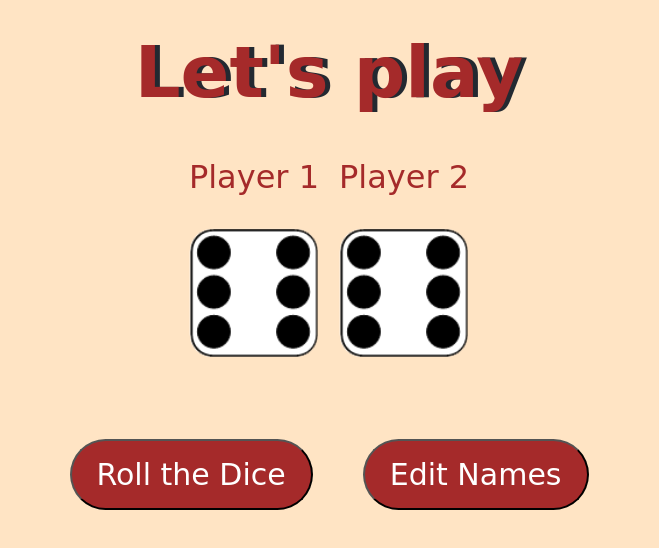
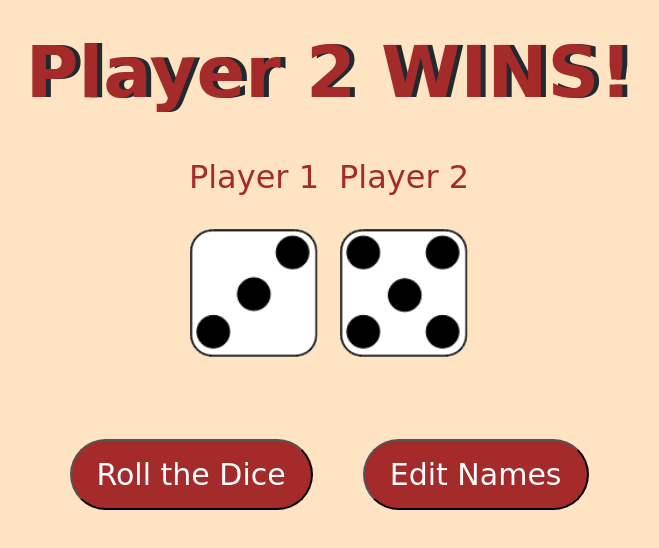
Before and after one commit to srikemburu/srikemburu.github.io-Game_Project, a plain HTML site: page index.html in a window 1280 px wide. Both pictures are taken after a click on the button "Roll the Dice". Shown: the whole page, without its empty margins (311-970 px from the left). Drawn offline with Linux system fonts and the light colour scheme.

Commit message:
2.40pm, working commit

```diff
--- a/app.js
+++ b/app.js
@@ -18,56 +18,14 @@
 			var randomNumber1 = Math.floor(Math.random() * 6) + 1;
 			var randomNumber2 = Math.floor(Math.random() * 6) + 1;
 
-            var myImg1 = document.querySelector('img1')
-            var myImg2 = document.querySelector('img2')
+            // var myImg1 = document.querySelector('#img1')
+            // var myImg2 = document.querySelector('#img2')
 
-            var path;
-            var ArrayImage = ["./images/dice1.png", "./images/dice2.png", "./images/dice3.png", "./images/dice4.png", "./images/dice5.png", "./images/dice6.png"];
+			document.querySelector("#img1").setAttribute("src",
+				"images/dice" + randomNumber1 + ".png");
 
-            // srikemburu.github.io-Game_Project\images\dice1.png
-            // C:\Users\kembu\srikemburu.github.io\srikemburu.github.io-Game_Project\images\dice2.png
-
-
-            path = ArrayImage[randomNumber1-1];
-            console.log (path)
-            myImg1.setAttribute("src",path);
-
-            path = ArrayImage[randomNumber2-1];
-            myImg2.setAttribute("src",path);
-
-            // myImg1.setAttribute("src",
-            // "images%2fdice" + randomNumber1 + ".png");
-            // myImg2.setAttribute("src",
-            // "images%2fdice" + randomNumber2 + ".png");
-
-        //    var rn1 = randomNumber1-1
-        //     switch (rn1){
-        //         case 0:
-        //             myImg1.setAttribute("src","images%2fdice1.png");
-        //             break;
-        //         case 1:
-        //             myImg1.setAttribute("src","images%2fdice2.png");
-        //             break;
-        //         case 2:
-        //             myImg1.setAttribute("src","images%2fdice3.png");
-        //             break;
-        //         case 3:
-        //             myImg1.setAttribute("src","images%2fdice4.png");
-        //             break;
-        //         case 4:
-        //             myImg1.setAttribute("src","images%2fdice5.png");
-        //             break;
-        //         case 5:
-        //             myImg1.setAttribute("src","images%2fdice6.png");
-        //             break;
-        //     }
-
-
-			// document.querySelector(".img1").setAttribute("src",
-			// 	"images/dice" + randomNumber1 + ".png");
-
-			// document.querySelector(".img2").setAttribute("src",
-			// 	"images/dice" + randomNumber2 + ".png");
+			document.querySelector("#img2").setAttribute("src",
+				"images/dice" + randomNumber2 + ".png");
 
 			if (randomNumber1 === randomNumber2) {
 				document.querySelector("h1").innerHTML = "Draw!";
@@ -82,5 +40,5 @@
 				document.querySelector("h1").innerHTML
 								= (player1 + " WINS!");
 			}
-		}, 2500);
+		}, 1000);
 	}
--- a/index.html
+++ b/index.html
@@ -14,12 +14,12 @@
         <div class="center">
             <div class = "dice">
                 <p class="Player1">Player 1</p>
-                <img class="img1" src = "images\dice6.png">
+                <img id="img1" src = "images\dice6.png">
             </div>
 
             <div class = "dice">
                 <p class="Player2">Player 2</p>
-                <img class="img2" src = "images\dice6.png">
+                <img id="img2" src = "images\dice6.png">
             </div>
         </div>
 
```
